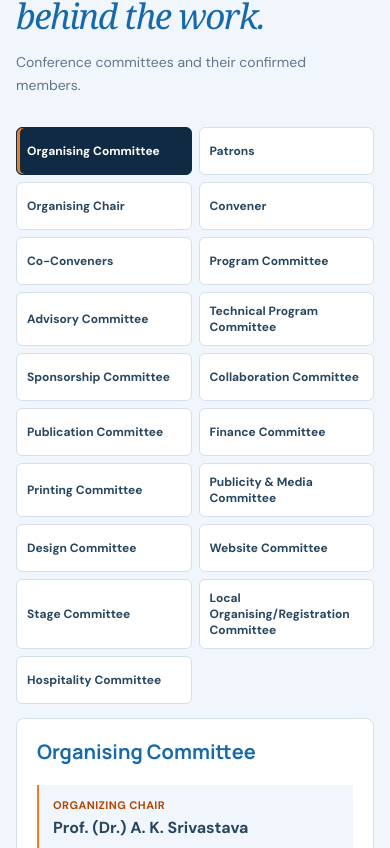
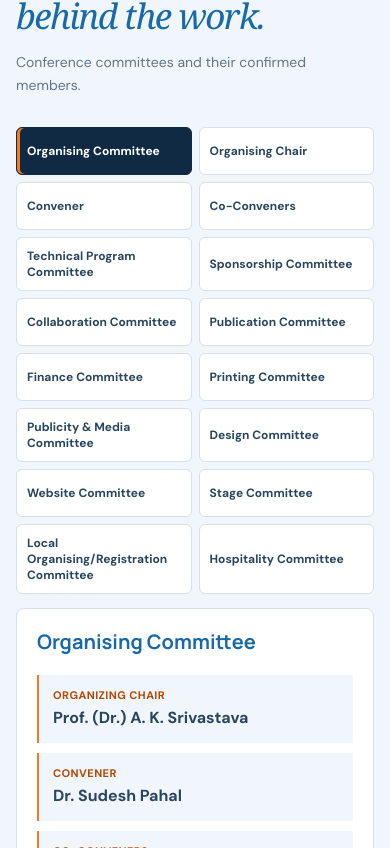
Before and after one commit to shreyvirmani/NRCTCES2027, a React (Vite) app: page / in a window 390 px wide. Shown: the part 4316-5164 px from the top of the page. Built offline with nearby package versions, Linux system fonts and the light colour scheme.

Commit message:
Fix mobile venue, registration, and committee layout

```diff
--- a/src/data/siteContent.js
+++ b/src/data/siteContent.js
@@ -7,12 +7,9 @@ export const committees = [
       { role: 'Co-Conveners', name: 'Dr. Meena Rao, Dr. Shaifali M. Arora' },
     ],
   },
-  { name: 'Patrons', members: [] },
   { name: 'Organising Chair', members: [{ name: 'Prof. (Dr.) A. K. Srivastava' }] },
   { name: 'Convener', members: [{ name: 'Dr. Sudesh Pahal' }] },
   { name: 'Co-Conveners', members: [{ name: 'Dr. Meena Rao' }, { name: 'Dr. Shaifali M. Arora' }] },
-  { name: 'Program Committee', members: [] },
-  { name: 'Advisory Committee', members: [] },
   {
     name: 'Technical Program Committee',
     members: ['Prof. (Dr.) Pardeep Sangwan', 'Prof. (Dr.) Puneet Azad', 'Prof. (Dr.) Neeru Rathee', 'Dr. Sudesh Pahal', 'Dr. Meena Rao', 'Dr. Shaifali M. Arora', 'Dr. Richa Gupta', 'Dr. Aman Dahiya', 'Dr. Dinesh Sheoran'].map(name => ({ name })),
--- a/src/styles.css
+++ b/src/styles.css
@@ -519,7 +519,7 @@ html, body, #root, main { max-width: 100%; }
 .registration-underline { width: 110px; height: 3px; border-radius: 3px; background: #1769aa; }
 .registration-closed { margin: 24px 0 8px; color: #102a43; font-size: clamp(20px, 2.4vw, 26px); font-weight: 800; }
 .fee-confirmation { max-width: 720px; margin: 0 auto 22px; color: #a74300; font-size: 14px; line-height: 1.6; }
-.registration-table-wrap { width: min(100%, 880px); margin: 0 auto; overflow-x: auto; border: 1px solid #d7e0e8; border-radius: 8px; background: #fff; }
+.registration-fee-table-wrap { width: min(100%, 880px); margin: 0 auto; overflow-x: auto; border: 1px solid #d7e0e8; border-radius: 8px; background: #fff; }
 .registration-fees { width: 100%; border-collapse: collapse; text-align: left; }
 .registration-fees th, .registration-fees td { padding: 15px 18px; border-bottom: 1px solid #e3e7eb; }
 .registration-fees thead th { background: #1769aa; color: #fff; font-size: 14px; font-weight: 750; }
@@ -540,6 +540,7 @@ html, body, #root, main { max-width: 100%; }
   .committee-tabs { grid-template-columns: repeat(2, minmax(0, 1fr)); gap: 7px; }
   .committee-tabs [role="tab"] { min-height: 48px; padding: 10px; font-size: 12px; }
   .committee-members ul { grid-template-columns: minmax(0, 1fr); }
+  .registration-fee-table-wrap { max-width: 100%; }
   .registration-fees { min-width: 600px; }
   .registration-fees th, .registration-fees td { padding: 13px 14px; }
   .registration-fees tbody th, .registration-fees tbody td { font-size: 15px; }
```
Also changed, not shown: src/site.jsx (+2 -2 lines).
